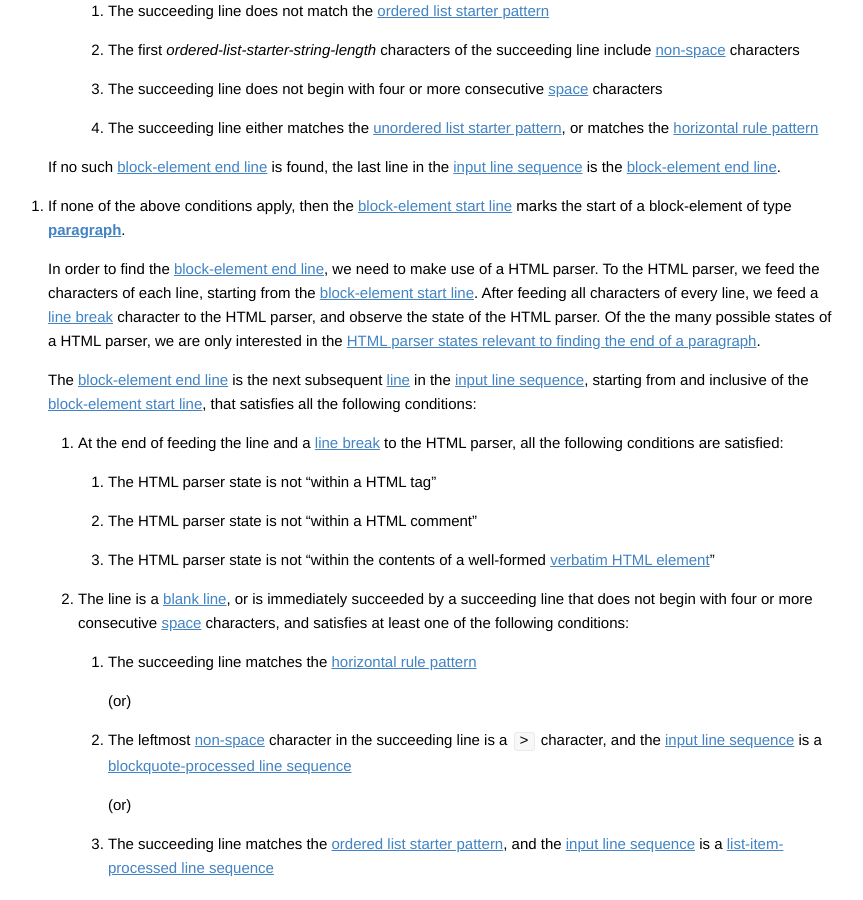
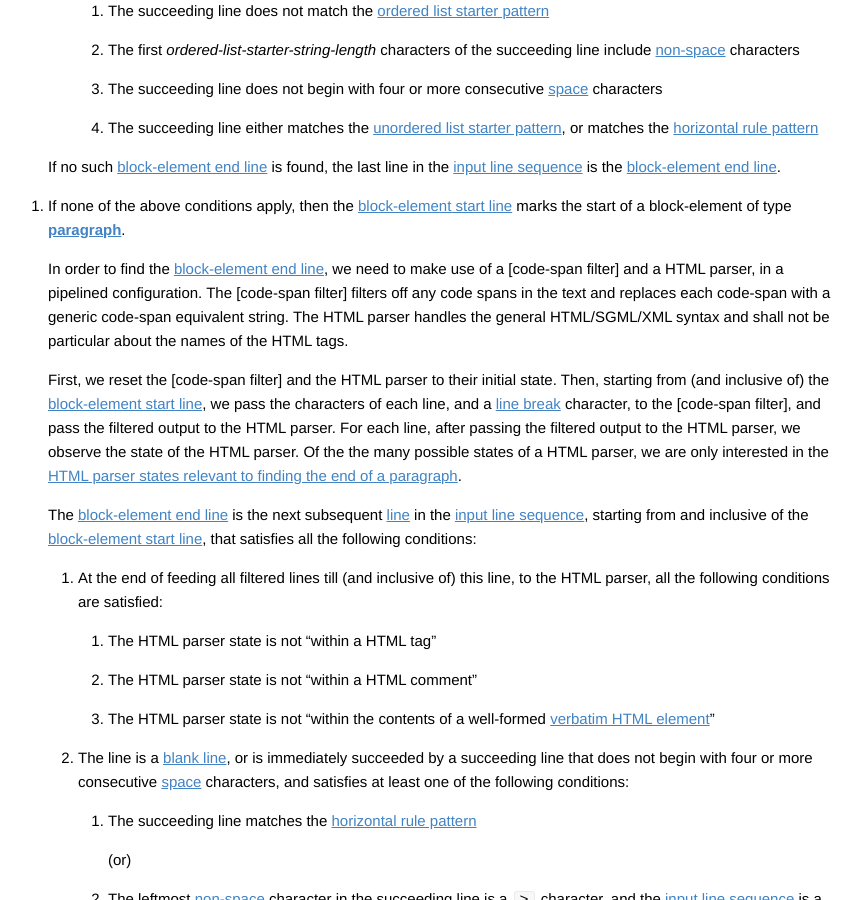
Before and after one commit to vfmd/vfmd-spec, a Jekyll site: the page built from specification.md, in a window 1280 px wide and 900 px high, scrolled down 8785 px. Shown: the whole window, without its empty margins (211-1074 px from the left). Built offline with Jekyll 4.4.1, drawn with Linux system fonts in a browser that asks for light colours; Markdown is read by kramdown in place of the engine named in the settings.

Commit message:
Use a code-span filter when finding the end of a paragraph
This is required because HTML tags occurring within code-spans
should not be taken into account when we make use of a HTML parser
in finding the end of a paragraph.

For example:

    Para ends here `<pre>`

    It shouldn't extend till here `</pre>`

Ref: https://github.com/vfmd/vfmd-spec/issues/1

```diff
--- a/specification.md
+++ b/specification.md
@@ -602,20 +602,30 @@ block-element and the [block-element end line]:
     line] marks the start of a block-element of type [**paragraph**].
 
     In order to find the [block-element end line], we need to make use
-    of a HTML parser. To the HTML parser, we feed the characters of each
-    line, starting from the [block-element start line]. After feeding
-    all characters of every line, we feed a [line break] character to
-    the HTML parser, and observe the state of the HTML parser. Of the
-    the many possible states of a HTML parser, we are only interested in
-    the [HTML parser states relevant to finding the end of a paragraph].
+    of a [code-span filter] and a HTML parser, in a pipelined
+    configuration. The [code-span filter] filters off any code spans in
+    the text and replaces each code-span with a generic code-span
+    equivalent string. The HTML parser handles the general HTML/SGML/XML
+    syntax and shall not be particular about the names of the HTML tags.
+
+    First, we reset the [code-span filter] and the HTML parser to their
+    initial state. Then, starting from (and inclusive of) the
+    [block-element start line], we pass the characters of each line, and
+    a [line break] character, to the [code-span filter], and pass the
+    filtered output to the HTML parser. For each line, after passing the
+    filtered output to the HTML parser, we observe the state of the HTML
+    parser. Of the the many possible states of a HTML parser, we are
+    only interested in the [HTML parser states relevant to finding the
+    end of a paragraph].
 
     The [block-element end line] is the next subsequent [line] in the
     [input line sequence], starting from and inclusive of the
     [block-element start line], that satisfies all the following
     conditions:
 
-     1. At the end of feeding the line and a [line break] to the HTML
-        parser, all the following conditions are satisfied:
+     1. At the end of feeding all filtered lines till (and inclusive of)
+        this line, to the HTML parser, all the following conditions are
+        satisfied:
 
          1. The HTML parser state is not "within a HTML tag"
 
```
